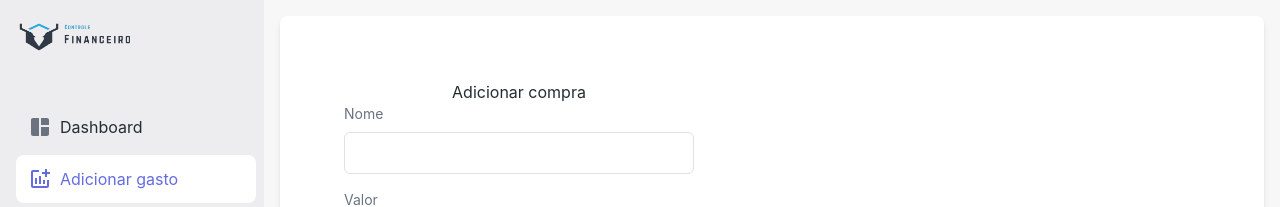
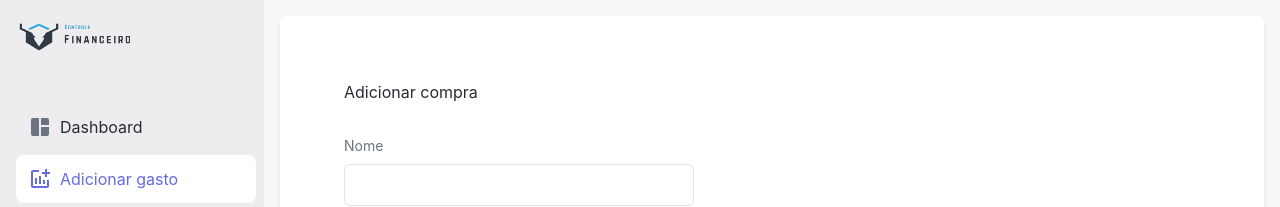
Before and after one commit to ThalesTrombim/dash-budget, a React (Vite) app: page /add-expense in a window 1280 px wide. Shown: the top 207 px of the page. Built offline with nearby package versions, Linux system fonts and the light colour scheme; no server answers; the database is empty.

Commit message:
feat(add expense): finish facelift

```diff
--- a/src/components/AddExpense/index.tsx
+++ b/src/components/AddExpense/index.tsx
@@ -1,12 +1,11 @@
 import { useState } from "react";
-import style from "./style.module.scss";
 
 import { addDoc, collection } from "firebase/firestore";
 import { db } from "../../firebase.config";
 
 import { CurrencyInput } from 'react-currency-mask';
 
-import { format, parseISO } from 'date-fns';
+import { format, isValid, parseISO } from 'date-fns';
 
 function AddExpense({ data }: {data: any}) {
   // const [newExpense, setNewExpense] = useState<any>();
@@ -18,10 +17,9 @@ function AddExpense({ data }: {data: any}) {
   const [expenseDate, setExpenseDate] = useState<any | null>();
 
   const expenseDateFormated = (date?: any) => {
-    const validDate = new Date(date);
+    const validDate = isValid(date);
 
-    if(validDate)
-      return format(parseISO(date), "dd-MM-yyyy");
+    if(validDate) return format(parseISO(date), "dd-MM-yyyy");
   };
 
   const today = new Date();
@@ -64,8 +62,8 @@ function AddExpense({ data }: {data: any}) {
   return (
     <div className="flex w-full p-4">
       <div className="flex bg-white w-full p-4 rounded-lg shadow-md">
-        <div className=" p-12">
-          <h3>Adicionar compra</h3>
+        <div className="flex flex-col p-12">
+          <h3 className="self-start mb-8">Adicionar compra</h3>
 
           <form onSubmit={handleSubmit} className="flex flex-col gap-4">
             <div className="flex flex-col gap-2 items-start min-w-[350px]">
@@ -86,8 +84,9 @@ function AddExpense({ data }: {data: any}) {
                 onChangeValue={(_, originalValue) => {
                   setExpenseAmount(originalValue);
                 }}
-                className={"bg-white w-full p-2 rounded-md border border-[#dfe1e8]"}
                 value={expenseAmount}
+                //@ts-ignore
+                className={"bg-white w-full p-2 rounded-md border border-[#dfe1e8] !important"}
               />
             </div>
 
```
